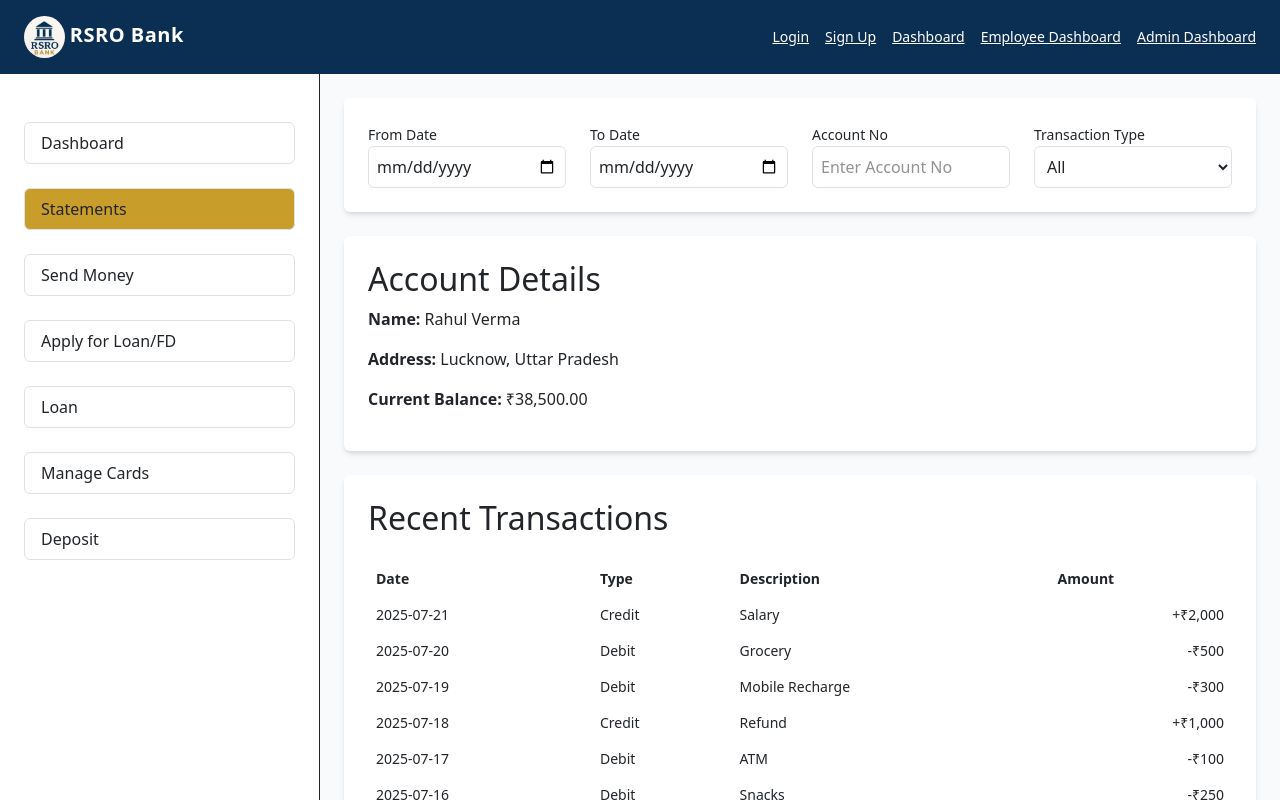
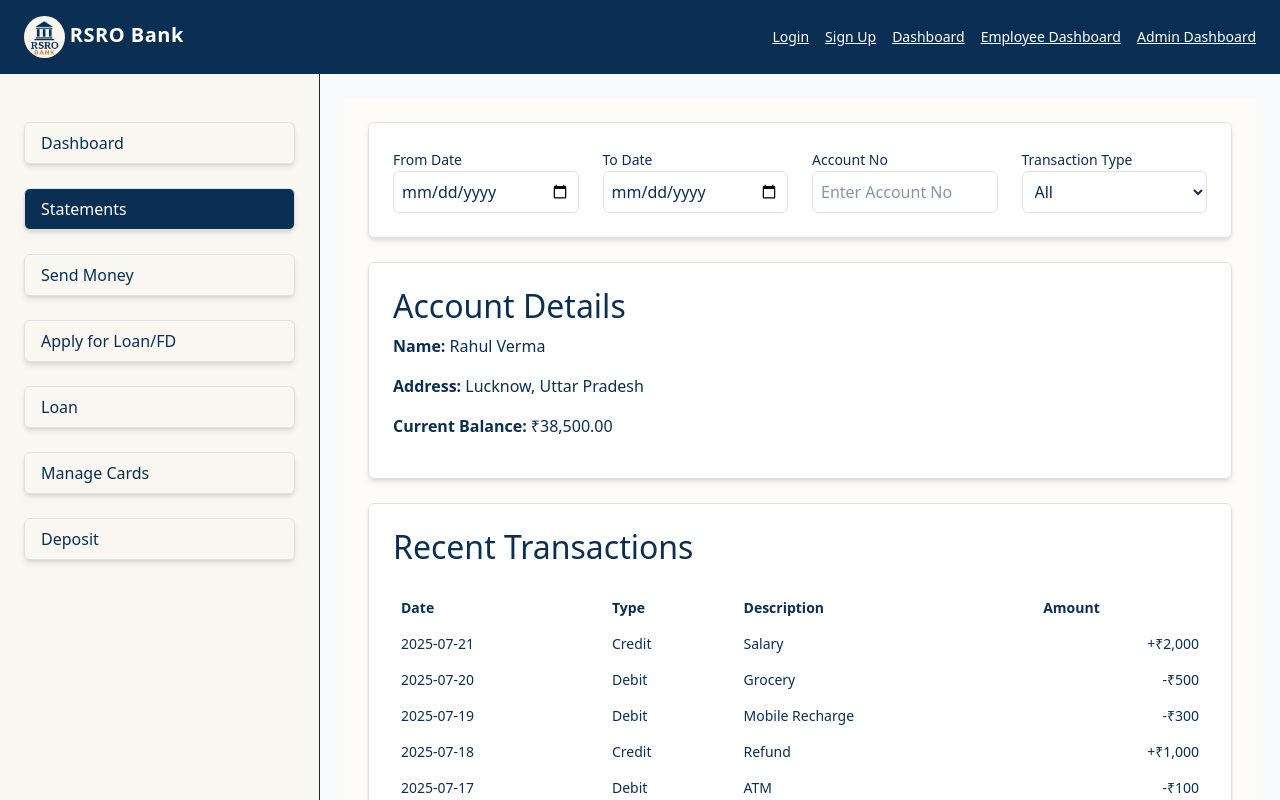
Before and after one commit to RSROBank/CDAC_RSRO_Project, a React (Vite) app in the folder Frontend/category-products-frontend/: page /dashboard in a window 1280 px wide. Both pictures are taken after a click on the button "Statements". Shown: the top 800 px of the page. Built offline with nearby package versions, Linux system fonts and the light colour scheme.

Commit message:
color theme apply on Customer Dasboard instead of answer before anyone

```diff
--- a/Frontend/category-products-frontend/src/components/AdminDashboard/Sidebar.jsx
+++ b/Frontend/category-products-frontend/src/components/AdminDashboard/Sidebar.jsx
@@ -10,12 +10,14 @@ const options = [
 
 const Sidebar = ({ selected, setSelected }) => {
   return (
-    <div className="w-1/4 bg-white border-r p-4 space-y-2">
+    <div className="w-1/4 bg-[#F9F7F2] border-r border-[#0B2E53] p-4 space-y-2 text-[#0B2E53]"
+    style={{ minHeight: "100vh" }}
+    >
       {options.map((option) => (
         <button
           key={option}
-          className={`w-full py-2 px-3 text-left border rounded mt-4
-             hover:bg-blue-100 ${selected === option ? "bg-blue-200" : ""}`}
+          className={`w-full py-2 px-3 text-left border text-[#0B2E53] shadow-md rounded mt-4 border-[#0B2E53]
+             ${selected === option ? "bg-[#0B2E53] text-white shadow-md" : ""}`}
           onClick={() => setSelected(option)}
         >
           {option}
--- a/Frontend/category-products-frontend/src/components/Dashboard/MainContent.jsx
+++ b/Frontend/category-products-frontend/src/components/Dashboard/MainContent.jsx
@@ -12,6 +12,7 @@ const MainContent = ({ selected }) => {
   return (
     <div className="flex-1 p-6 bg-gray-50">
       {selected === 'Dashboard' && <DashboardHome />}
+
       {/* Add: `else if` for other options like Loan, Statements etc later */}
       {selected === 'Statements' && <Statements />}
       {selected === 'Send Money' && <MoneyTransfer />}
--- a/Frontend/category-products-frontend/src/components/Dashboard/Sidebar.jsx
+++ b/Frontend/category-products-frontend/src/components/Dashboard/Sidebar.jsx
@@ -14,14 +14,18 @@ const options = [
 const Sidebar = ({ selected, setSelected }) => {
   return (
     <div
-      className=" w-1/4 bg-white border-r p-4 space-y-2"
+      className=" w-1/4 bg-[#F9F7F2] border-r border-[#0B2E53] p-4 space-y-2 text-[#0B2E53]"
       style={{ minHeight: "100vh" }}
     >
       {options.map((option) => (
         <button
           key={option}
-          className={`w-full py-2 px-3 text-left border rounded mt-4
-              ${selected === option ? "bg-[#C89D2A]" : ""}`}
+          className={`w-full py-2 px-3 text-left border text-[#0B2E53] shadow-md rounded mt-4 border-[#0B2E53]
+              ${
+              selected === option
+                ? "bg-[#0B2E53] text-white shadow-md"
+                : ""
+            }`}
           onClick={() => setSelected(option)}
         >
           {option}
--- a/Frontend/category-products-frontend/src/components/Dashboard/Statements.jsx
+++ b/Frontend/category-products-frontend/src/components/Dashboard/Statements.jsx
@@ -37,29 +37,30 @@ const Statements = () => {
     .slice(0, showAll ? dummyTransactions.length : 10);
 
   return (
-    <div className="space-y-6">
+    <div className="space-y-6 text-[#0B2E53] bg-[#FDFCF9] p-4 min-h-screen">
       {/* Filters */}
-      <div className="bg-white p-4 shadow-md rounded space-y-4">
+      <div className="bg-white p-4 shadow-md rounded space-y-4 border border-[#0B2E53]/10">
         <div className="grid grid-cols-1 md:grid-cols-4 gap-4">
           <div>
-            <label className="block text-sm">From Date</label>
+            <label className="block text-sm font-medium">From Date</label>
             <input type="date" name="fromDate" value={filters.fromDate} onChange={handleChange}
-              className="w-full border p-2 rounded" />
+              className="w-full border border-[#0B2E53] p-2 rounded focus:ring-2 focus:ring-[#C89D2A]" />
           </div>
           <div>
-            <label className="block text-sm">To Date</label>
+            <label className="block text-sm font-medium">To Date</label>
             <input type="date" name="toDate" value={filters.toDate} onChange={handleChange}
-              className="w-full border p-2 rounded" />
+              className="w-full border border-[#0B2E53] p-2 rounded focus:ring-2 focus:ring-[#C89D2A]" />
           </div>
           <div>
-            <label className="block text-sm">Account No</label>
+            <label className="block text-sm font-medium">Account No</label>
             <input type="text" name="accountNo" value={filters.accountNo} onChange={handleChange}
-              placeholder="Enter Account No" className="w-full border p-2 rounded" />
+              placeholder="Enter Account No"
+              className="w-full border border-[#0B2E53] p-2 rounded focus:ring-2 focus:ring-[#C89D2A]" />
           </div>
           <div>
-            <label className="block text-sm">Transaction Type</label>
+            <label className="block text-sm font-medium">Transaction Type</label>
             <select name="transactionType" value={filters.transactionType} onChange={handleChange}
-              className="w-full border p-2 rounded">
+              className="w-full border border-[#0B2E53] p-2 rounded focus:ring-2 focus:ring-[#C89D2A]">
               <option value="">All</option>
               <option value="Credit">Credit</option>
               <option value="Debit">Debit</option>
@@ -69,7 +70,7 @@ const Statements = () => {
       </div>
 
       {/* User Info */}
-      <div className="bg-white p-4 shadow-md rounded space-y-2">
+      <div className="bg-white p-4 shadow-md rounded border border-[#0B2E53]/10 space-y-2">
         <h2 className="text-lg font-semibold">Account Details</h2>
         <p><strong>Name:</strong> Rahul Verma</p>
         <p><strong>Address:</strong> Lucknow, Uttar Pradesh</p>
@@ -77,11 +78,11 @@ const Statements = () => {
       </div>
 
       {/* Transactions */}
-      <div className="bg-white p-4 shadow-md rounded">
+      <div className="bg-white p-4 shadow-md rounded border border-[#0B2E53]/10">
         <h2 className="text-lg font-semibold mb-4">Recent Transactions</h2>
         <table className="w-full text-sm">
           <thead>
-            <tr className="border-b">
+            <tr className="border-b border-[#0B2E53]/20">
               <th className="text-left p-2">Date</th>
               <th className="text-left p-2">Type</th>
               <th className="text-left p-2">Description</th>
@@ -90,7 +91,7 @@ const Statements = () => {
           </thead>
           <tbody>
             {filteredTransactions.map((txn, idx) => (
-              <tr key={idx} className="border-b hover:bg-gray-100">
+              <tr key={idx} className="border-b border-[#0B2E53]/10 hover:bg-[#FDFCF9]">
                 <td className="p-2">{txn.date}</td>
                 <td className="p-2">{txn.type}</td>
                 <td className="p-2">{txn.desc}</td>
@@ -102,7 +103,7 @@ const Statements = () => {
 
         {!showAll && dummyTransactions.length > 10 && (
           <div className="text-right mt-4">
-            <button onClick={() => setShowAll(true)} className="text-blue-600 underline text-sm">
+            <button onClick={() => setShowAll(true)} className="text-[#C89D2A] underline text-sm hover:text-[#0B2E53]">
               Show more transactions
             </button>
           </div>
--- a/Frontend/category-products-frontend/src/components/EmployeeDashBoard/Sidebar.jsx
+++ b/Frontend/category-products-frontend/src/components/EmployeeDashBoard/Sidebar.jsx
@@ -11,14 +11,13 @@ const options = [
 
 const Sidebar = ({ selected, setSelected }) => {
   return (
-    <div className="w-1/4 bg-white border-r p-4 space-y-2">
+    <div className="w-1/4 bg-[#F9F7F2] border-r border-[#0B2E53] p-4 space-y-2 text-[#0B2E53]"
+    style={{ minHeight: "100vh" }}>
       {options.map(option => (
         <button
           key={option}
-          className={`w-full py-2 px-3 text-left border rounded mt-4
-             hover:bg-blue-100 ${
-            selected === option ? 'bg-blue-200' : ''
-          }`}
+          className={`w-full py-2 px-3 text-left border text-[#0B2E53] shadow-md rounded mt-4 border-[#0B2E53]
+             ${selected === option ? "bg-[#0B2E53] text-white shadow-md" : ""}`}
           onClick={() => setSelected(option)}
         >
           {option}
--- a/Frontend/category-products-frontend/src/components/FD/FDsearchAndApply.jsx
+++ b/Frontend/category-products-frontend/src/components/FD/FDsearchAndApply.jsx
@@ -42,9 +42,9 @@ const FDLoanSearchComponent = () => {
   });
 
   return (
-    <div className="bg-blue-50 min-h-screen p-6">
+    <div className="bg-[#FDFCF9] min-h-screen p-6">
       <div className="max-w-4xl mx-auto">
-        <h2 className="text-2xl font-bold text-center mb-6 text-blue-800">
+        <h2 className="text-2xl font-bold text-center mb-6 text-[#0B2E53]">
           Search FD by Amount and Interest Rate
         </h2>
 
@@ -55,21 +55,21 @@ const FDLoanSearchComponent = () => {
             placeholder="Filter by FD ID"
             value={filter.id}
             onChange={(e) => setFilter({ ...filter, id: e.target.value })}
-            className="w-full p-2 rounded-xl border border-blue-300"
+            className="w-full p-2 rounded-xl border border-[#0B2E53]"
           /> */}
           <input
             type="text"
             placeholder="Filter by Amount"
             value={filter.amount}
             onChange={(e) => setFilter({ ...filter, amount: e.target.value })}
-            className="w-full p-2 rounded-xl border border-blue-300"
+            className="w-full p-2 rounded-xl border border-[#0B2E53] focus:outline-none focus:ring-2 focus:ring-[#C89D2A]"
           />
           <input
             type="text"
             placeholder="Filter by Interest Rate"
             value={filter.interest}
             onChange={(e) => setFilter({ ...filter, interest: e.target.value })}
-            className="w-full p-2 rounded-xl border border-blue-300"
+            className="w-full p-2 rounded-xl border border-[#0B2E53] focus:outline-none focus:ring-2 focus:ring-[#C89D2A]"
           />
         </div>
 
@@ -79,9 +79,9 @@ const FDLoanSearchComponent = () => {
             filteredFDs.map((item) => (
               <div
                 key={item.id}
-                className="bg-white rounded-2xl shadow-lg p-4 flex flex-col md:flex-row justify-between items-center"
+                className="bg-white rounded-2xl shadow-lg p-4 border border-[#0B2E53]/10 flex flex-col md:flex-row justify-between items-center"
               >
-                <div className="text-blue-800">
+                <div className="text-[#0B2E53] space-y-1">
                   {/* <p><strong>ID:</strong> {item.id}</p> */}
                   <p>
                     <strong>Amount:</strong> ₹{item.amount}
@@ -96,7 +96,7 @@ const FDLoanSearchComponent = () => {
                     <strong>Start Date:</strong> {item.date}
                   </p>
                 </div>
-                <button className="mt-4 md:mt-0 bg-[#C89D2A] text-white py-2 px-5 rounded-lg hover:bg-blue-700">
+                <button className="mt-4 md:mt-0 bg-[#0B2E53] text-white py-2 px-5 rounded-lg hover:bg-[#C89D2A] transition-all">
                   Apply
                 </button>
               </div>
```
Also changed, not shown: Frontend/category-products-frontend/src/components/CardDeposit/fdsearchfiltercomponent.jsx (+28 -24 lines), Frontend/category-products-frontend/src/components/Cardcomponant/carddetails.jsx (+9 -9 lines).
